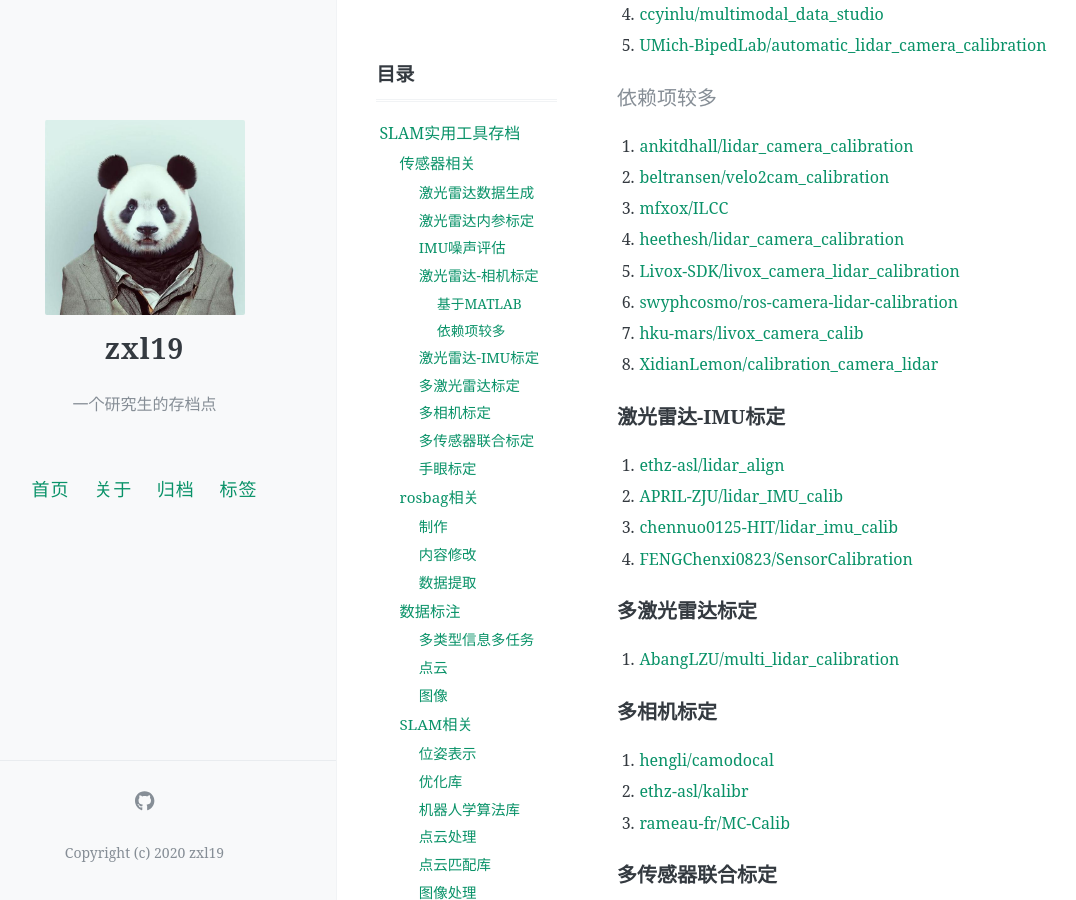
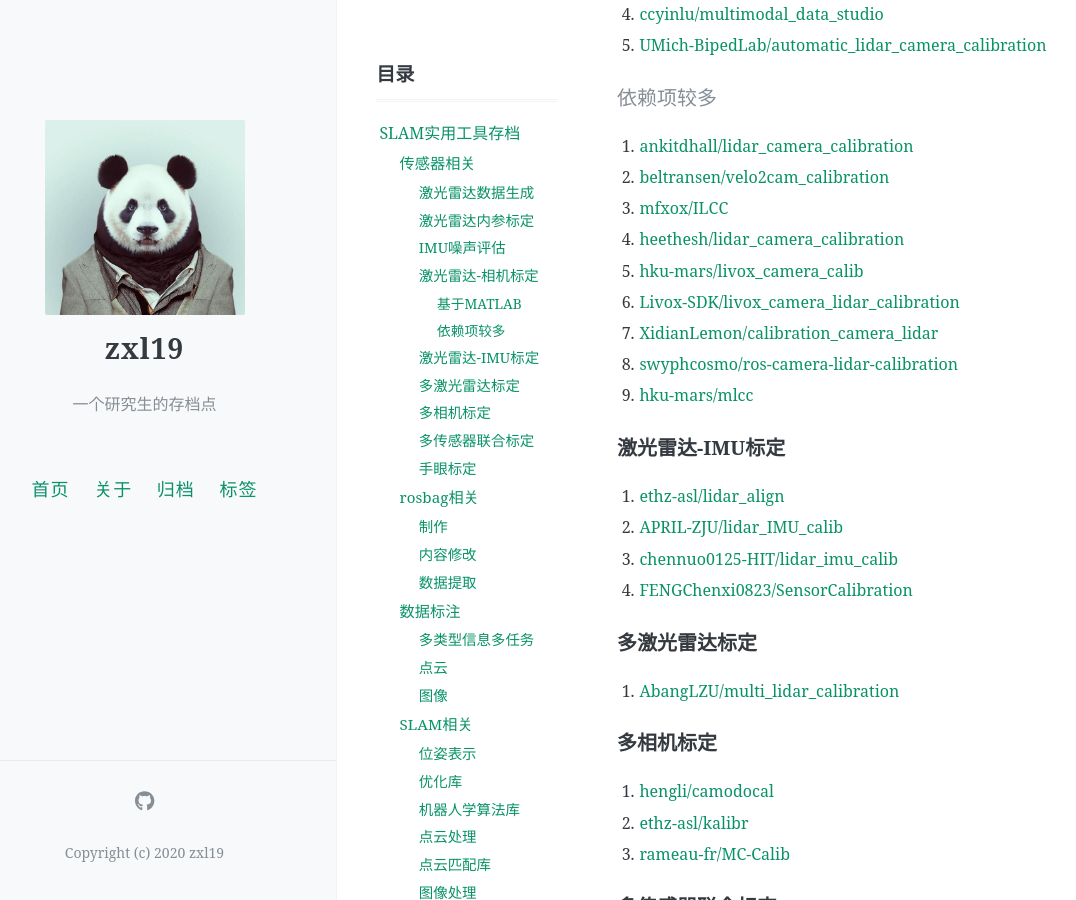
Before and after one commit to zxl19/zxl19.github.io, a Jekyll site: the page built from _posts/2021-05-25-slam-tool.md, in a window 1280 px wide and 900 px high, scrolled down 1037 px. Shown: the whole window, without its empty margins (47-1123 px from the left). Built offline with Jekyll 4.4.1, drawn with Linux system fonts in a browser that asks for light colours; comment, search, counter and statistics services are not loaded.

Commit message:
Update 2021-05-25-slam-tool.md

```diff
--- a/_posts/2021-05-25-slam-tool.md
+++ b/_posts/2021-05-25-slam-tool.md
@@ -51,10 +51,11 @@ pinned: false
 2. [beltransen/velo2cam_calibration](https://github.com/beltransen/velo2cam_calibration)
 3. [mfxox/ILCC](https://github.com/mfxox/ILCC)
 4. [heethesh/lidar_camera_calibration](https://github.com/heethesh/lidar_camera_calibration)
-5. [Livox-SDK/livox_camera_lidar_calibration](https://github.com/Livox-SDK/livox_camera_lidar_calibration)
-6. [swyphcosmo/ros-camera-lidar-calibration](https://github.com/swyphcosmo/ros-camera-lidar-calibration)
-7. [hku-mars/livox_camera_calib](https://github.com/hku-mars/livox_camera_calib)
-8. [XidianLemon/calibration_camera_lidar](https://github.com/XidianLemon/calibration_camera_lidar)
+5. [hku-mars/livox_camera_calib](https://github.com/hku-mars/livox_camera_calib)
+6. [Livox-SDK/livox_camera_lidar_calibration](https://github.com/Livox-SDK/livox_camera_lidar_calibration)
+7. [XidianLemon/calibration_camera_lidar](https://github.com/XidianLemon/calibration_camera_lidar)
+8. [swyphcosmo/ros-camera-lidar-calibration](https://github.com/swyphcosmo/ros-camera-lidar-calibration)
+9. [hku-mars/mlcc](https://github.com/hku-mars/mlcc)
 
 ### 激光雷达-IMU标定
 
```
